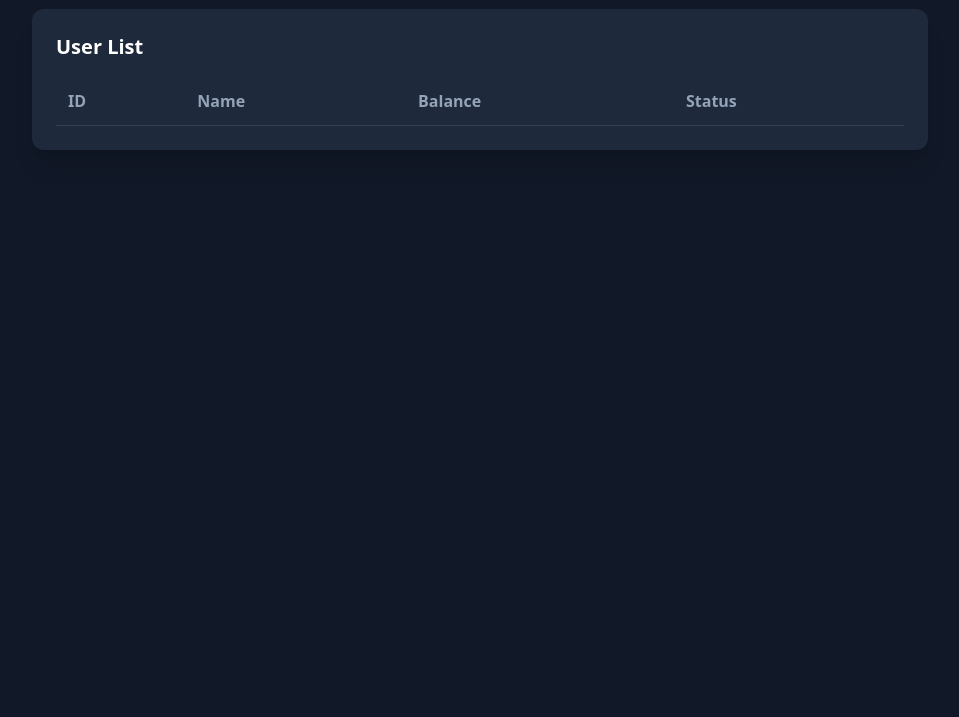
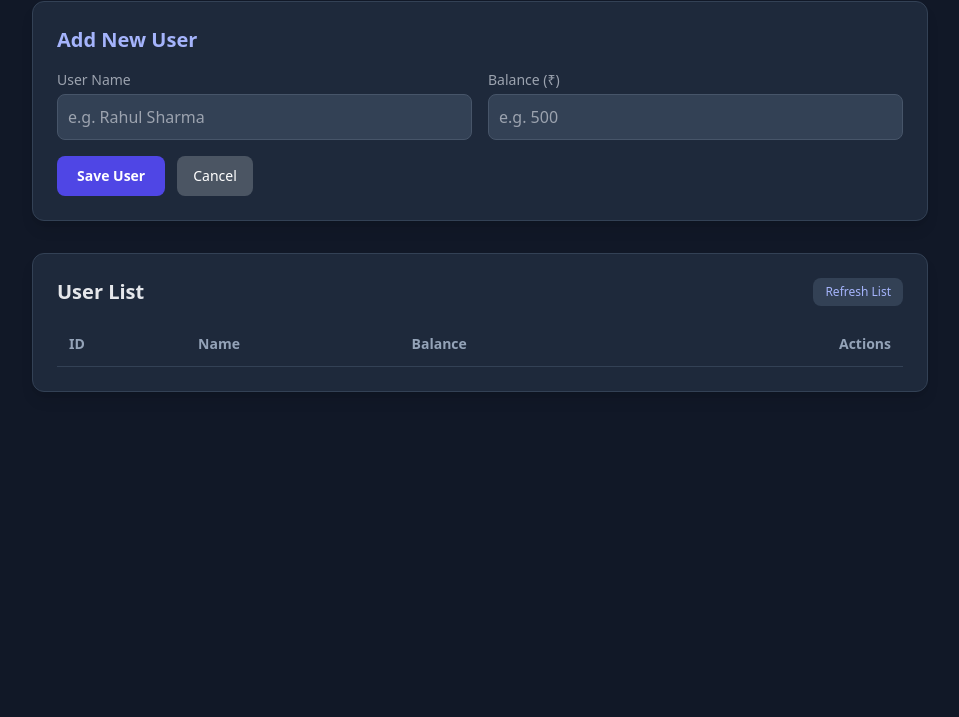
Before and after one commit to tanyaverma2401-cpu/pocket360, a plain HTML site: page frontend/admin-panel/index.html in a window 1280 px wide. Shown: the part 83-800 px from the top of the page, without its empty margins (160-1119 px from the left). Drawn offline with nearby package versions, Linux system fonts and the light colour scheme; no server answers.

Commit message:
updated index.html

```diff
--- a/frontend/admin-panel/index.html
+++ b/frontend/admin-panel/index.html
@@ -1,57 +1,159 @@
 <!DOCTYPE html>
-<html lang="hi">
+<html lang="en">
 <head>
   <meta charset="UTF-8">
   <meta name="viewport" content="width=device-width, initial-scale=1.0">
-  <title>Pocket 360 - Admin Panel</title>
+  <title>Pocket 360 - Admin CRUD Panel</title>
   <script src="https://cdn.tailwindcss.com"></script>
 </head>
-<body class="bg-gray-900 text-white p-8">
+<body class="bg-gray-900 text-white min-h-screen p-6">
+
   <div class="max-w-4xl mx-auto">
-    <h1 class="text-3xl font-bold text-indigo-400 mb-6">Pocket 360 Admin Panel</h1>
+    <h1 class="text-3xl font-bold text-indigo-400 mb-6">Pocket 360 Admin CRUD Panel</h1>
 
-    <div class="bg-slate-800 rounded-xl p-6 shadow-xl">
-      <h2 class="text-xl font-semibold mb-4">User List</h2>
-      <table class="w-full text-left">
+    <!-- FORM SECTION -->
+    <div class="bg-slate-800 p-6 rounded-xl shadow-lg mb-8 border border-slate-700">
+      <h2 id="formTitle" class="text-xl font-semibold mb-4 text-indigo-300">Add New User</h2>
+
+      <form id="crudForm" onsubmit="handleFormSubmit(event)" class="space-y-4">
+        <input type="hidden" id="userId">
+
+        <div class="grid grid-cols-1 md:grid-cols-2 gap-4">
+          <div>
+            <label class="block text-sm text-gray-400 mb-1">User Name</label>
+            <input type="text" id="userName" placeholder="e.g. Rahul Sharma" required
+                   class="w-full bg-slate-700 text-white p-2.5 rounded-lg border border-slate-600 focus:outline-none focus:border-indigo-500">
+          </div>
+
+          <div>
+            <label class="block text-sm text-gray-400 mb-1">Balance (₹)</label>
+            <input type="number" id="userBalance" placeholder="e.g. 500" required
+                   class="w-full bg-slate-700 text-white p-2.5 rounded-lg border border-slate-600 focus:outline-none focus:border-indigo-500">
+          </div>
+        </div>
+
+        <div class="flex gap-3">
+          <button type="submit" id="submitBtn" class="bg-indigo-600 hover:bg-indigo-700 text-white px-5 py-2.5 rounded-lg font-semibold text-sm transition">
+            Save User
+          </button>
+          <button type="button" onclick="resetForm()" class="bg-gray-600 hover:bg-gray-700 text-white px-4 py-2.5 rounded-lg text-sm transition">
+            Cancel
+          </button>
+        </div>
+      </form>
+    </div>
+
+    <!-- TABLE SECTION -->
+    <div class="bg-slate-800 rounded-xl p-6 shadow-lg border border-slate-700">
+      <div class="flex justify-between items-center mb-4">
+        <h2 class="text-xl font-semibold text-gray-200">User List</h2>
+        <button onclick="loadUsers()" class="text-xs bg-slate-700 hover:bg-slate-600 text-indigo-300 px-3 py-1.5 rounded-lg">Refresh List</button>
+      </div>
+
+      <table class="w-full text-left border-collapse">
         <thead>
-          <tr class="border-b border-slate-700 text-slate-400">
+          <tr class="border-b border-slate-700 text-slate-400 text-sm">
             <th class="p-3">ID</th>
             <th class="p-3">Name</th>
             <th class="p-3">Balance</th>
-            <th class="p-3">Status</th>
+            <th class="p-3 text-right">Actions</th>
           </tr>
         </thead>
-        <tbody id="userTable">
-          <!-- Dynamic Users -->
+        <tbody id="userTable" class="divide-y divide-slate-700 text-sm">
         </tbody>
       </table>
     </div>
   </div>
 
   <script>
-    async function loadAdminData() {
+    const API_URL = '/api/users';
+
+    async function loadUsers() {
       try {
-        const res = await fetch('http://localhost:5000/api/admin/users');
-        const data = await res.json();
-        if (data.success) {
+        const res = await fetch(API_URL);
+        const result = await res.json();
+
+        if (result.success) {
           const tbody = document.getElementById('userTable');
           tbody.innerHTML = '';
-          data.users.forEach(user => {
+
+          if (result.data.length === 0) {
+            tbody.innerHTML = '<tr><td colspan="4" class="p-4 text-center text-gray-500">No users found.</td></tr>';
+            return;
+          }
+
+          result.data.forEach(user => {
             tbody.innerHTML += `
-              <tr class="border-b border-slate-700">
+              <tr class="hover:bg-slate-750">
                 <td class="p-3">#${user.id}</td>
-                <td class="p-3">${user.name}</td>
-                <td class="p-3">₹${user.balance}</td>
-                <td class="p-3">${user.status}</td>
+                <td class="p-3 font-medium text-white">${user.name}</td>
+                <td class="p-3 text-green-400 font-semibold">₹${user.balance}</td>
+                <td class="p-3 text-right space-x-2">
+                  <button onclick="editUser(${user.id}, '${user.name}', ${user.balance})"
+                          class="bg-blue-600 hover:bg-blue-700 text-xs px-3 py-1 rounded">Edit</button>
+                  <button onclick="deleteUser(${user.id})"
+                          class="bg-red-600 hover:bg-red-700 text-xs px-3 py-1 rounded">Delete</button>
+                </td>
               </tr>
             `;
           });
         }
       } catch (err) {
-        console.error('Error:', err);
+        console.error('API Connect Error:', err);
       }
     }
-    loadAdminData();
+
+    async function handleFormSubmit(event) {
+      event.preventDefault();
+
+      const id = document.getElementById('userId').value;
+      const name = document.getElementById('userName').value;
+      const balance = document.getElementById('userBalance').value;
+
+      if (id) {
+        await fetch(`${API_URL}/${id}`, {
+          method: 'PUT',
+          headers: { 'Content-Type': 'application/json' },
+          body: JSON.stringify({ name, balance })
+        });
+      } else {
+        await fetch(API_URL, {
+          method: 'POST',
+          headers: { 'Content-Type': 'application/json' },
+          body: JSON.stringify({ name, balance })
+        });
+      }
+
+      resetForm();
+      loadUsers();
+    }
+
+    function editUser(id, name, balance) {
+      document.getElementById('userId').value = id;
+      document.getElementById('userName').value = name;
+      document.getElementById('userBalance').value = balance;
+
+      document.getElementById('formTitle').innerText = 'Update User';
+      document.getElementById('submitBtn').innerText = 'Update User';
+    }
+
+    async function deleteUser(id) {
+      if (confirm('Are you sure you want to delete this user?')) {
+        await fetch(`${API_URL}/${id}`, { method: 'DELETE' });
+        loadUsers();
+      }
+    }
+
+    function resetForm() {
+      document.getElementById('userId').value = '';
+      document.getElementById('userName').value = '';
+      document.getElementById('userBalance').value = '';
+
+      document.getElementById('formTitle').innerText = 'Add New User';
+      document.getElementById('submitBtn').innerText = 'Save User';
+    }
+
+    loadUsers();
   </script>
 </body>
 </html>
```
